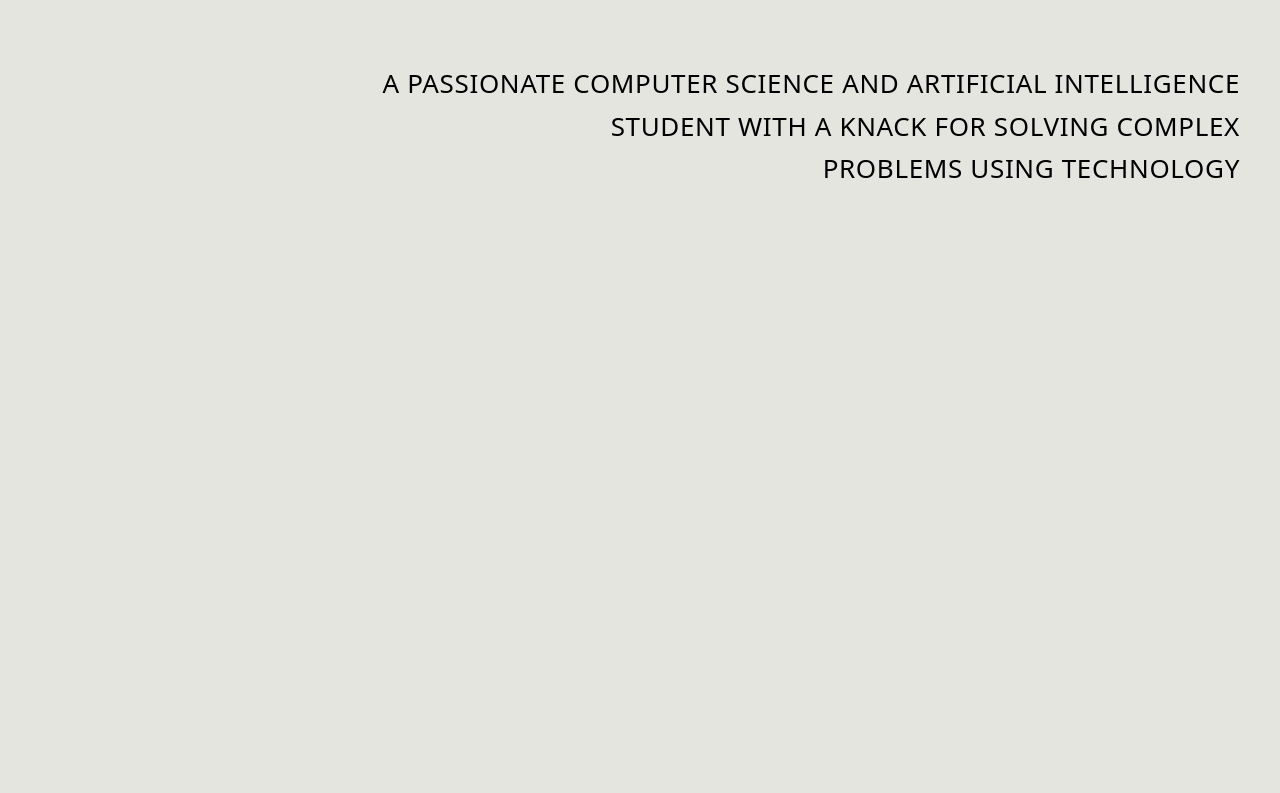
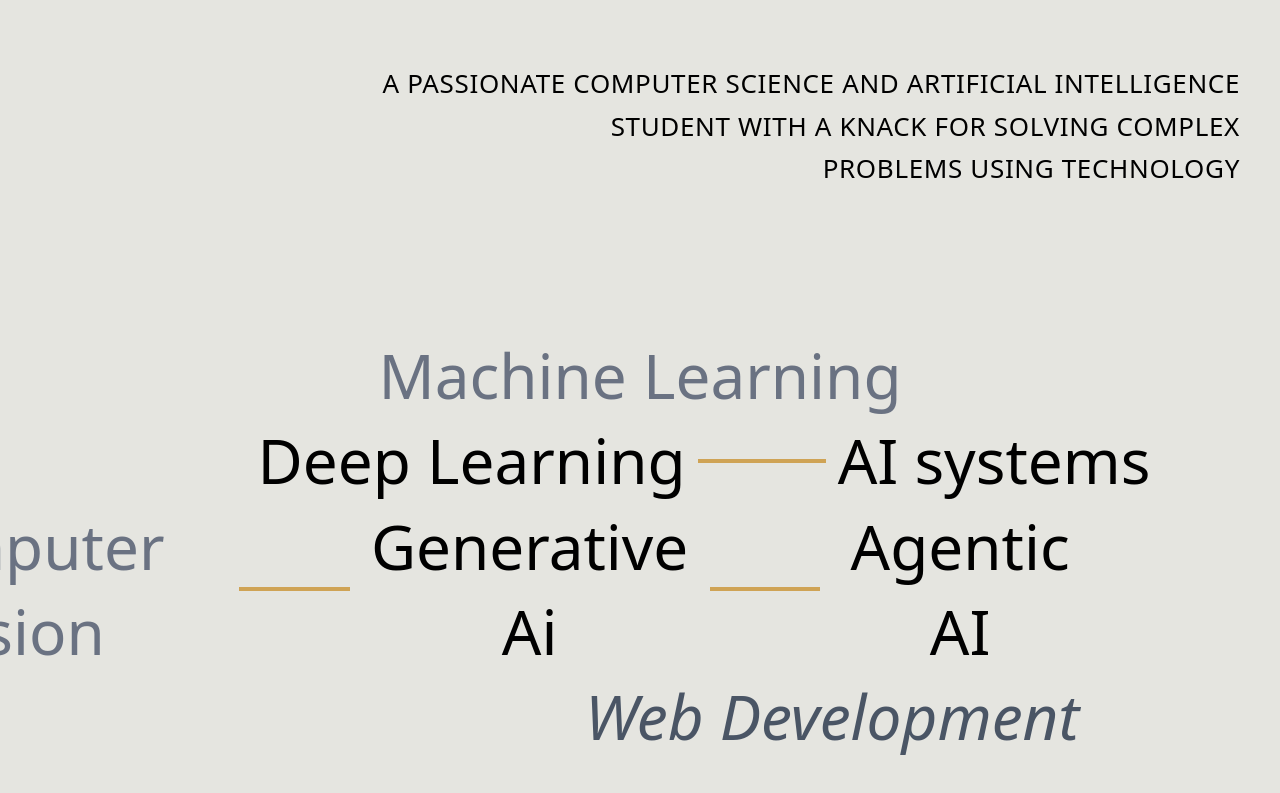
Before and after one commit to Bhuvan-S-prasad/portfolio, a React (Vite) app: page / in a window 1280 px wide. Shown: the part 547-1340 px from the top of the page. Before the commit the page ends 800 px from the top, so only its background shows below. Built offline with nearby package versions, Linux system fonts and the light colour scheme.

Commit message:
UI: add animated skills summary section

```diff
--- a/index.html
+++ b/index.html
@@ -1,13 +1,22 @@
 <!doctype html>
 <html lang="en">
+
 <head>
   <meta charset="UTF-8" />
   <link rel="icon" type="image/svg+xml" href="/vite.svg" />
   <meta name="viewport" content="width=device-width, initial-scale=1.0" />
   <title>portfolio</title>
+  <script>
+    if ('scrollRestoration' in history) {
+      history.scrollRestoration = 'manual';
+    }
+    window.scrollTo(0, 0);
+  </script>
 </head>
+
 <body>
   <div id="root"></div>
   <script type="module" src="/src/main.tsx"></script>
 </body>
+
 </html>
--- a/src/App.tsx
+++ b/src/App.tsx
@@ -1,13 +1,29 @@
+import { useEffect } from "react"
 import Hero from "./components/Hero"
 import Navbar from "./components/Navbar"
+import Summary from "./components/Summary"
 
 function App() {
+  useEffect(() => {
+    if ('scrollRestoration' in history) {
+      history.scrollRestoration = 'manual'
+    }
+    window.scrollTo({ top: 0, left: 0, behavior: 'instant' })
+  }, [])
 
   return (
     <>
       <div className='relative w-screen min-h-screen overflow-x-auto'>
         <Navbar />
         <Hero />
+        <Summary />
+        <section className="min-h-screen"></section>
+        <section className="min-h-screen"></section>
+
+        <section className="min-h-screen"></section>
+
+
+
       </div>
     </>
   )
--- /dev/null
+++ b/src/components/Summary.tsx
@@ -0,0 +1,69 @@
+import { useGSAP } from "@gsap/react"
+import gsap from "gsap"
+import { ScrollTrigger } from "gsap/all"
+
+gsap.registerPlugin(ScrollTrigger)
+
+const Summary = () => {
+
+    useGSAP(() => {
+        gsap.to("#about-1", {
+            xPercent: 20,
+            scrollTrigger: {
+                trigger: "#about-1",
+                scrub: true
+            }
+        });
+        gsap.to("#about-2", {
+            xPercent: -30,
+            scrollTrigger: {
+                trigger: "#about-2",
+                scrub: true
+            }
+        });
+        gsap.to("#about-3", {
+            xPercent: 30,
+            scrollTrigger: {
+                trigger: "#about-3",
+                scrub: true
+            }
+        });
+        gsap.to("#about-4", {
+            xPercent: -30,
+            scrollTrigger: {
+                trigger: "#about-4",
+                scrub: true
+            }
+        });
+    })
+    return (
+        <section className="mt-20 overflow-hidden font-light leading-snug text-center mb-42
+        text-[42px] sm:text-[52px] md:text-[62px] lg:text-[62px]">
+            <div id="about-1">
+                <p className="text-gray-500">Machine Learning</p>
+            </div>
+            <div id="about-2" className="flex items-center justify-center gap-3 translate-x-16">
+                <p className="font-normal">Deep Learning</p>
+                <div className="w-10 h-1 md:w-32 bg-gold" />
+                <p>AI systems</p>
+            </div>
+
+            <div id="about-3" className="flex items-center justify-center gap-3 -translate-x-48">
+                <p className="text-gray-500">Computer Vision</p>
+                <div className="w-10 h-1 md:w-32 bg-gold" />
+                <p className="text-black">Generative Ai</p>
+                <div className="w-10 h-1 md:w-32 bg-gold" />
+                <p>Agentic AI</p>
+            </div>
+
+            <div id="about-4" className="translate-x-48">
+                <p className="italic text-gray-600">Web Development</p>
+            </div>
+
+
+
+        </section>
+    )
+}
+
+export default Summary
--- a/src/index.css
+++ b/src/index.css
@@ -7,3 +7,7 @@ body {
     overflow-x: hidden;
     font-family: var(--font-amiamie);
 }
+
+@theme {
+    --color-gold: #cfa355;
+}
```
Also changed, not shown: src/components/Hero.tsx (line endings or trailing spaces). Lines whose indentation alone changed are shown as unchanged.
